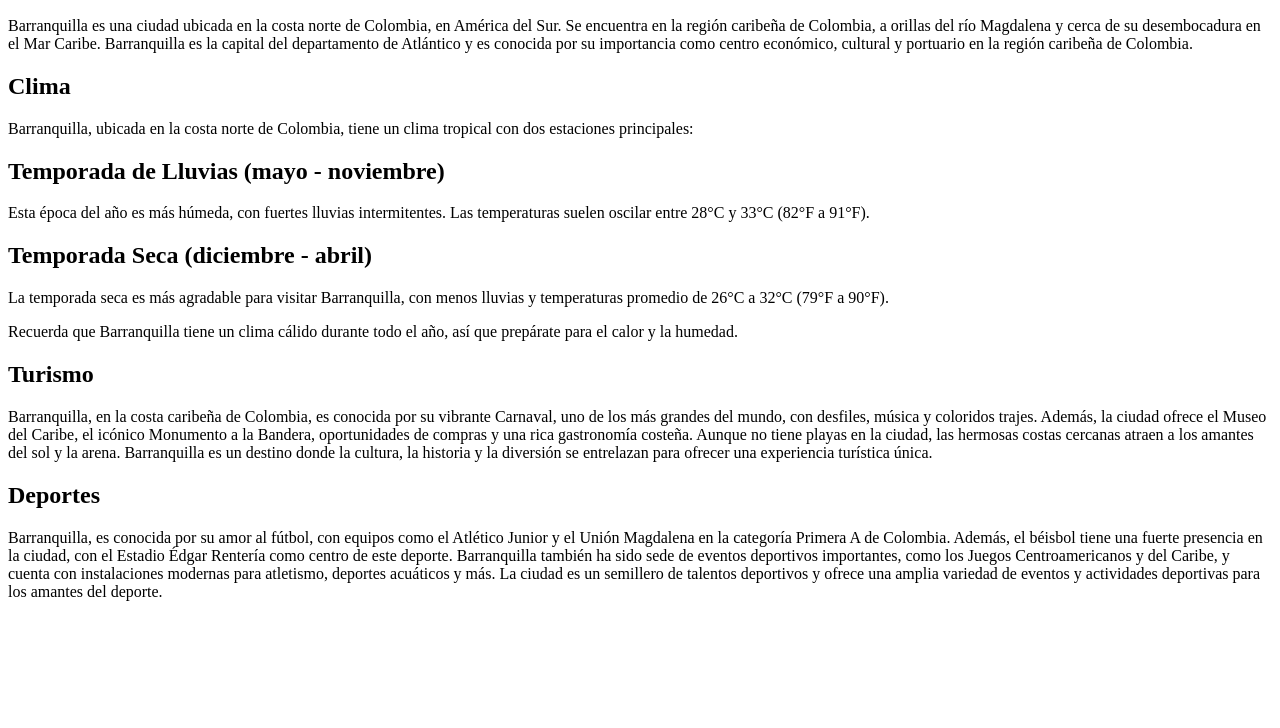
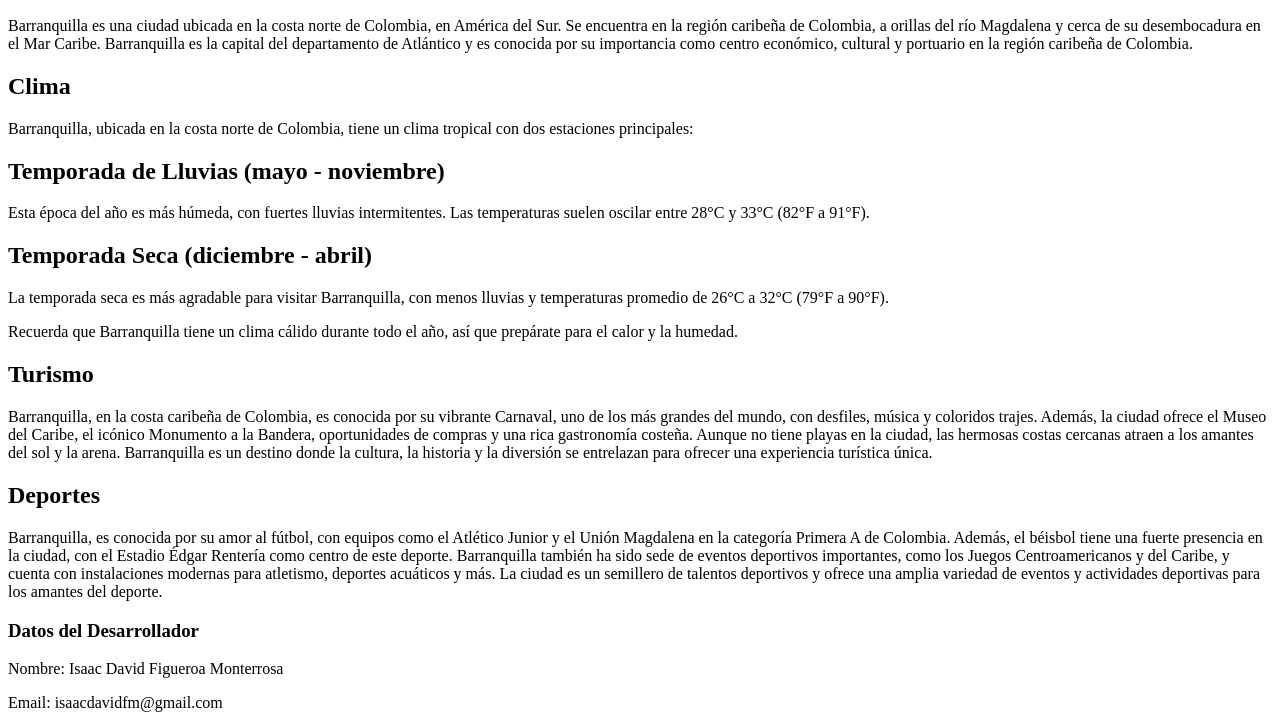
Before and after one commit to IsaacDFM/Buenaspracticas_2corte, a plain HTML site: page index.html in a window 1280 px wide. Shown: the part 110-838 px from the top of the page. Before the commit the page ends 800 px from the top, so only its background shows below. Drawn offline with Linux system fonts and the light colour scheme.

Commit message:
Datos del desarrollador

```diff
--- a/index.html
+++ b/index.html
@@ -20,6 +20,8 @@
     <p>Barranquilla, en la costa caribeña de Colombia, es conocida por su vibrante Carnaval, uno de los más grandes del mundo, con desfiles, música y coloridos trajes. Además, la ciudad ofrece el Museo del Caribe, el icónico Monumento a la Bandera, oportunidades de compras y una rica gastronomía costeña. Aunque no tiene playas en la ciudad, las hermosas costas cercanas atraen a los amantes del sol y la arena. Barranquilla es un destino donde la cultura, la historia y la diversión se entrelazan para ofrecer una experiencia turística única.</p>
     <h2>Deportes</h2>
     <p>Barranquilla, es conocida por su amor al fútbol, con equipos como el Atlético Junior y el Unión Magdalena en la categoría Primera A de Colombia. Además, el béisbol tiene una fuerte presencia en la ciudad, con el Estadio Édgar Rentería como centro de este deporte. Barranquilla también ha sido sede de eventos deportivos importantes, como los Juegos Centroamericanos y del Caribe, y cuenta con instalaciones modernas para atletismo, deportes acuáticos y más. La ciudad es un semillero de talentos deportivos y ofrece una amplia variedad de eventos y actividades deportivas para los amantes del deporte.</p>
-
+    <h3>Datos del Desarrollador</h3>
+    <p>Nombre: Isaac David Figueroa Monterrosa</p>
+    <p>Email: isaacdavidfm@gmail.com</p>
 </body>
 </html>
```
